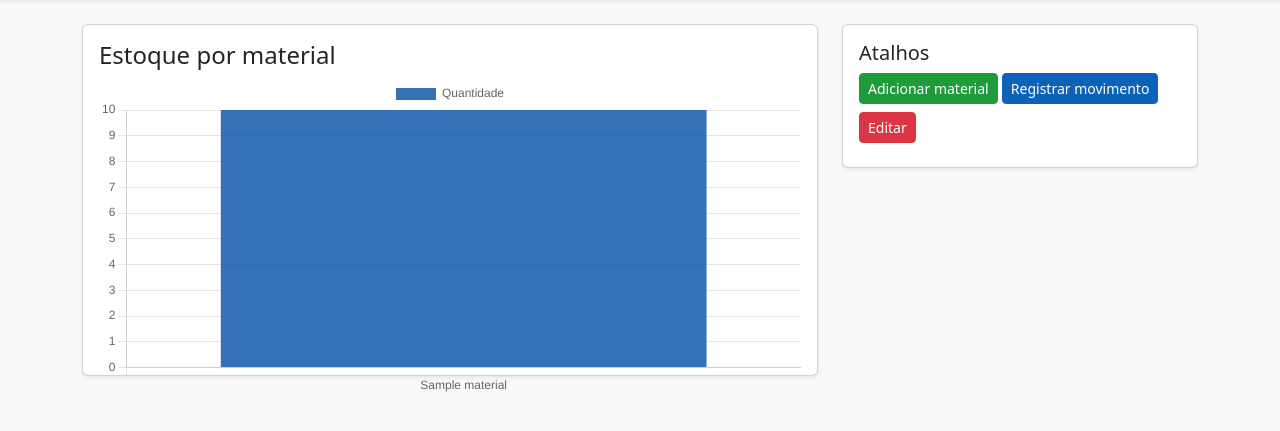
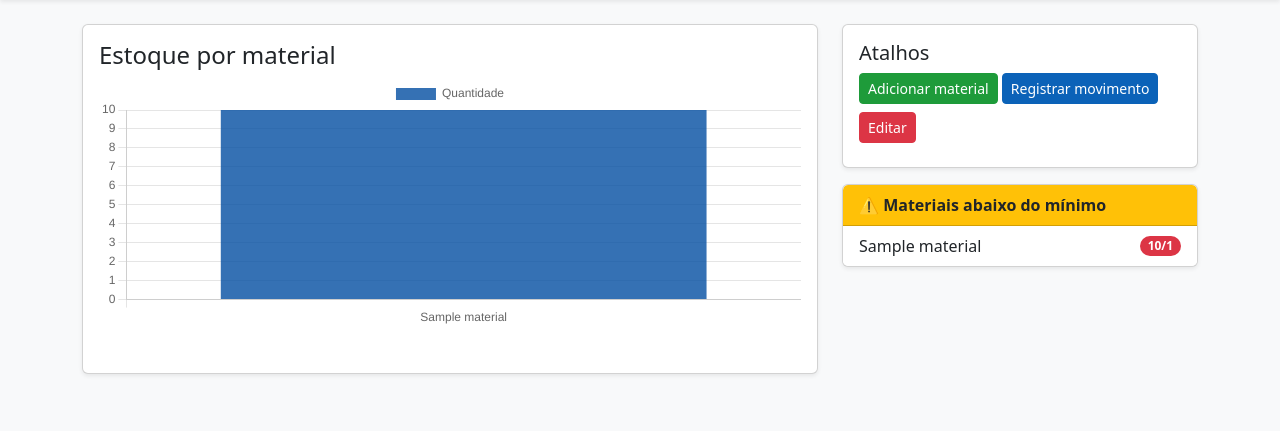
Before and after one commit to jeanviniciusdev/estoque-materias-inss, a Django app: template templates/stock/dashboard.html in a window 1280 px wide. Shown: the part 74-505 px from the top of the page. Run offline with Django 4.2, Linux system fonts and the light colour scheme; the template is opened without the code that fills it: values that come from a table or form of the project are taken from there, others are empty; tables that the repository leaves empty hold one stand-in row (values such as "Sample post").

Commit message:
Adiciona alertas à tela principal

```diff
--- a/stock/models.py
+++ b/stock/models.py
@@ -8,6 +8,14 @@ class Material(models.Model):
     quantidade = models.IntegerField(default=0)
     minimo = models.IntegerField(default=0)
     criado = models.DateTimeField(auto_now_add=True)
+
+    created_by = models.ForeignKey(
+        settings.AUTH_USER_MODEL,
+        null=True,
+        blank=True,
+        on_delete=models.SET_NULL,
+        related_name='materials_created'
+    )
 
     def __str__(self):
         return f"{self.nome} ({self.quantidade})"
@@ -33,3 +41,36 @@ class Movimento(models.Model):
                 self.material.quantidade -= self.quantidade
             self.material.save()
         super().save(*args, **kwargs)
+
+        # --- NOTIFICAÇÃO: somente se ajustamos o material e agora ele está abaixo do mínimo ---
+        # Apenas criar notificação se adjust=True e a quantidade atual estiver < minimo
+        try:
+            if adjust and self.material.quantidade < self.material.minimo:
+                owner = self.material.created_by
+                if owner:
+                    existing = Notification.objects.filter(
+                        user=owner,
+                        material=self.material,
+                        read=False,
+                        message__contains='Abaixo do mínimo'
+                    ).exists()
+                    if not existing:
+                        Notification.objects.create(
+                            user=owner,
+                            material=self.material,
+                            message=f"O material '{self.material.nome}' ficou abaixo do mínimo ({self.material.quantidade}/{self.material.minimo})."
+                        )
+        except Exception as e:
+            pass
+#Novas funções
+
+#Notifications
+class Notification(models.Model):
+    user = models.ForeignKey(settings.AUTH_USER_MODEL, on_delete=models.CASCADE, related_name='notifications')
+    material = models.ForeignKey('Material', on_delete=models.CASCADE)
+    message = models.CharField(max_length=255, default='-')
+    created = models.DateTimeField(auto_now_add=True)
+    read = models.BooleanField(default=False)
+
+    def __str__(self):
+        return f"Notif para {self.user}: {self.message[:40]}"
--- a/stock/views.py
+++ b/stock/views.py
@@ -12,6 +12,7 @@ import csv
 from django.utils.dateparse import parse_datetime, parse_date
 from .models import Movimento
 from io import BytesIO
+from django.db.models import F
 
 class CustomLoginView(LoginView):
     template_name = 'registration/login.html'
@@ -19,7 +20,20 @@ class CustomLoginView(LoginView):
 @login_required
 def dashboard(request):
     materiais = Material.objects.all()
-    return render(request, 'stock/dashboard.html', {'materiais': materiais})
+
+    # Buscar materiais abaixo do mínimo
+    materiais_em_alerta = Material.objects.filter(quantidade__lt=F('minimo')).order_by('quantidade')[:3]
+
+    # Buscar notificações do usuário
+    user_notifs_unread = request.user.notifications.filter(read=False).order_by('-created')[:10]
+
+    context = {
+        'materiais': materiais,
+        'materiais_em_alerta': materiais_em_alerta,
+        'user_notifs_unread': user_notifs_unread,
+    }
+    return render(request, 'stock/dashboard.html', context)
+
 
 @login_required
 def material_list(request):
--- a/templates/stock/dashboard.html
+++ b/templates/stock/dashboard.html
@@ -1,32 +1,53 @@
-
 {% extends 'stock/base.html' %}
 {% block content %}
 <div class="row">
+  <!-- Gráfico de barras -->
   <div class="col-md-8">
-    <div class="card shadow-sm mb-3">
-      <div class="card-body" style="height:350px;">
+    <div class="card shadow-sm mb-3" style="height:350px;">
+      <div class="card-body" style="height:100%;">
         <h4>Estoque por material</h4>
-        <canvas id="estoqueChart" style="height:20px;"></canvas>
+        <canvas id="estoqueChart" style="height:250px; max-height:250px;"></canvas>
       </div>
     </div>
   </div>
+
+  <!-- Atalhos -->
   <div class="col-md-4">
-    <div class="card shadow-sm">
+    <div class="card shadow-sm mb-3">
       <div class="card-body">
         <h5>Atalhos</h5>
         <a class="btn btn-sm btn-success mb-2" href="{% url 'materials_add' %}">Adicionar material</a>
         <a class="btn btn-sm btn-primary mb-2" href="{% url 'movimento_add' %}">Registrar movimento</a>
-       <a class="btn btn-sm btn-danger mb-2" href="{% url 'materials_list' %}">Editar</a>
+        <a class="btn btn-sm btn-danger mb-2" href="{% url 'materials_list' %}">Editar</a>
       </div>
     </div>
+
+    <!-- Alertas abaixo dos atalhos -->
+    {% if materiais_em_alerta %}
+    <div class="card shadow-sm" style="max-height:350px; overflow-y:auto;">
+      <div class="card-header bg-warning text-dark">
+        <strong>⚠️ Materiais abaixo do mínimo</strong>
+      </div>
+      <ul class="list-group list-group-flush">
+        {% for mat in materiais_em_alerta %}
+        <li class="list-group-item d-flex justify-content-between align-items-center">
+          {{ mat.nome }}
+          <span class="badge bg-danger rounded-pill">{{ mat.quantidade }}/{{ mat.minimo }}</span>
+        </li>
+        {% endfor %}
+      </ul>
+    </div>
+    {% endif %}
   </div>
 </div>
+
 <script>
 async function loadData(){
   const resp = await fetch('{% url "api_materials" %}');
   const data = await resp.json();
-  const labels = data.map(d=>d.nome);
-  const values = data.map(d=>d.quantidade);
+  const labels = data.map(d => d.nome);
+  const values = data.map(d => d.quantidade);
+
   const ctx = document.getElementById('estoqueChart').getContext('2d');
   new Chart(ctx, {
     type: 'bar',
@@ -35,10 +56,16 @@ async function loadData(){
       datasets: [{
         label: 'Quantidade',
         data: values,
-        backgroundColor: labels.map(()=> 'rgba(3, 78, 162, 0.8)'),
+        backgroundColor: labels.map(() => 'rgba(3, 78, 162, 0.8)'),
       }]
     },
-    options: {responsive:true, maintainAspectRatio:false}
+    options: {
+      responsive: true,
+      maintainAspectRatio: false,  // respeita altura fixa do canvas
+      scales: {
+        y: { beginAtZero: true }
+      }
+    }
   });
 }
 loadData();
```
Also changed, not shown: gestao_project/settings.py (line endings or trailing spaces), stock/migrations/0003_material_created_by_alter_movimento_tipo.py (added), stock/migrations/0004_notification.py (added), stock/migrations/0005_rename_criado_notification_created_and_more.py (added).
